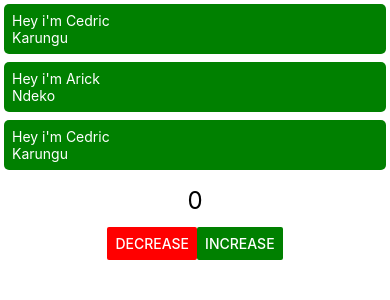
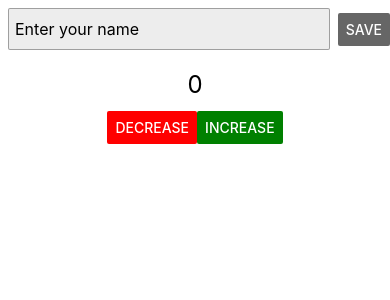
Before and after one commit to Cedric921/react-native-discovery, a React Native app: screen / in a window 390 px wide. Shown: the top 300 px of the page. Built offline with nearby package versions, Linux system fonts and the light colour scheme.

Commit message:
feat: states

```diff
--- a/App.js
+++ b/App.js
@@ -1,22 +1,51 @@
 import { StatusBar } from 'expo-status-bar';
-import { StyleSheet, Text, View, SafeAreaView, Button } from 'react-native';
+import {
+	StyleSheet,
+	Text,
+	View,
+	SafeAreaView,
+	Button,
+	TextInput,
+} from 'react-native';
 import React from 'react';
 
-const Person = ({ name, lastName }) => (
+const Person = ({ name }) => (
 	<View style={styles.textBlock}>
 		<Text style={styles.text}>Hey i'm {name}</Text>
-		<Text style={styles.text}>{lastName}</Text>
 	</View>
 );
 
 export default function App() {
 	const [count, setCount] = React.useState(0);
+	const [names, setNames] = React.useState([]);
+	const [input, setInput] = React.useState('');
 	return (
 		<SafeAreaView>
 			<View style={styles.wrapper}>
-				<Person name={'Cedric'} lastName={'Karungu'} />
-				<Person name={'Arick'} lastName={'Ndeko'} />
-				<Person name={'Cedric'} lastName={'Karungu'} />
+				{names.map((name, i) => (
+					<Person key={i} name={name} />
+				))}
+			</View>
+			<View
+				style={{
+					flexDirection: 'row',
+					alignItems: 'center',
+					justifyContent: 'start',
+				}}
+			>
+				<TextInput
+					style={styles.input}
+					value={input}
+					placeholder='Enter your name'
+					onChangeText={(value) => setInput(value)}
+				/>
+				<Button
+					title='Save'
+					color={'#0009'}
+					disabled={false}
+					accessibilityLabel='Learn more'
+					onPress={() => setNames((ns) => [...ns, input])}
+				/>
 			</View>
 			<Text style={styles.count}>{count}</Text>
 			<View style={{ flexDirection: 'row', justifyContent: 'center' }}>
@@ -63,4 +92,16 @@ const styles = StyleSheet.create({
 		textAlign: 'center',
 		margin: 12,
 	},
+	input: {
+		marginVertical: 8,
+		marginHorizontal: 8,
+		paddingVertical: 10,
+		paddingHorizontal: 6,
+		borderRadius: 2,
+		fontSize: 16,
+		borderWidth: 1,
+		borderColor: '#0005',
+		backgroundColor: '#0001',
+		flex: 1,
+	},
 });
```
